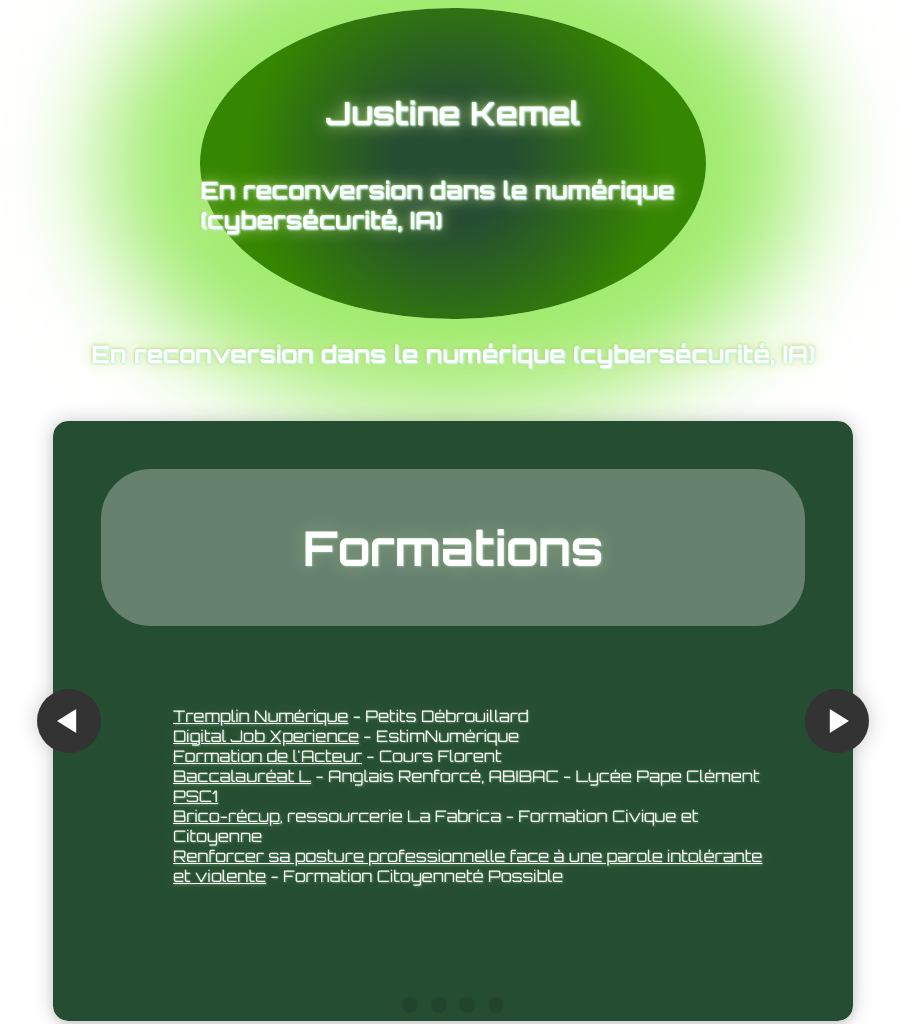
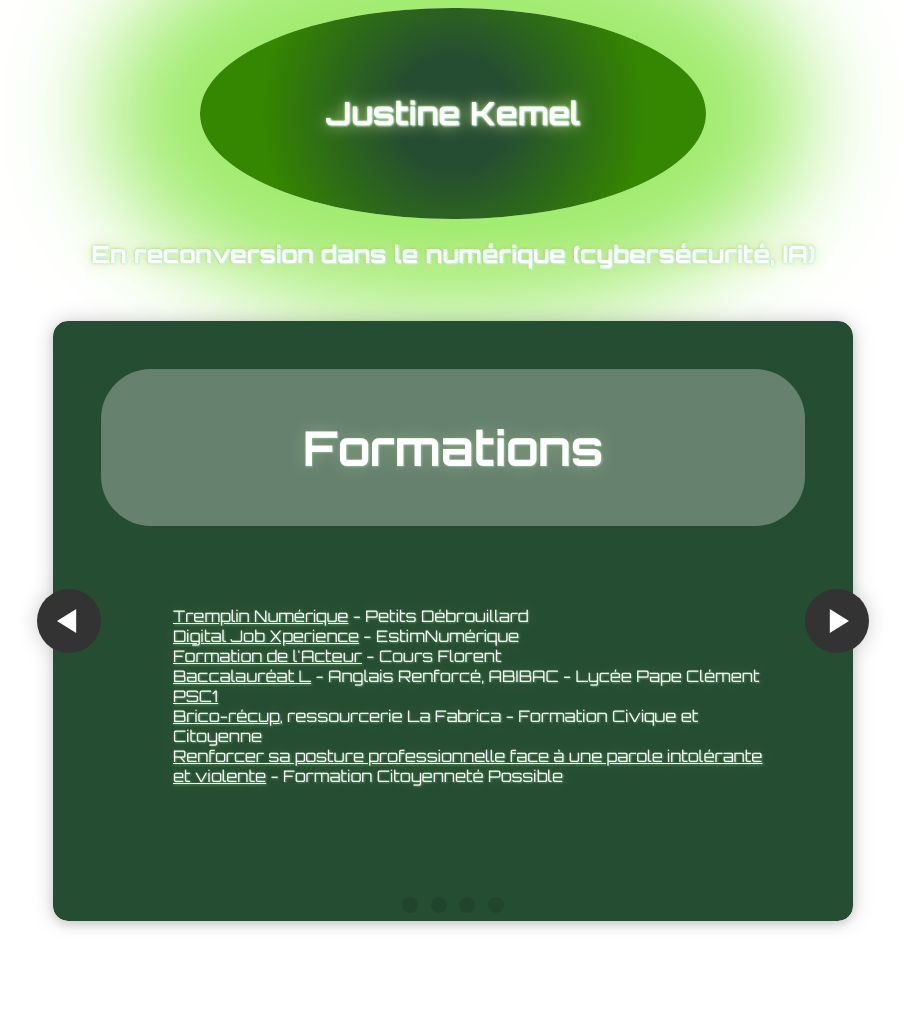
Before and after one commit to TivaKem/cv, a plain HTML site: page index.html in a window 1280 px wide. Shown: the top 1024 px of the page, without its empty margins (187-1092 px from the left). Drawn offline with Linux system fonts and the light colour scheme.

Commit message:
Update index.html

```diff
--- a/index.html
+++ b/index.html
@@ -16,8 +16,7 @@
 
 <body>
     <header id="ancre">
-        <div class="center"><h1>Justine Kemel</h1>
-            <h2>En reconversion dans le numérique (cybersécurité, IA) </h2></div>
+        <div class="center"><h1>Justine Kemel</h1></div>
 
 
     </header>
```
